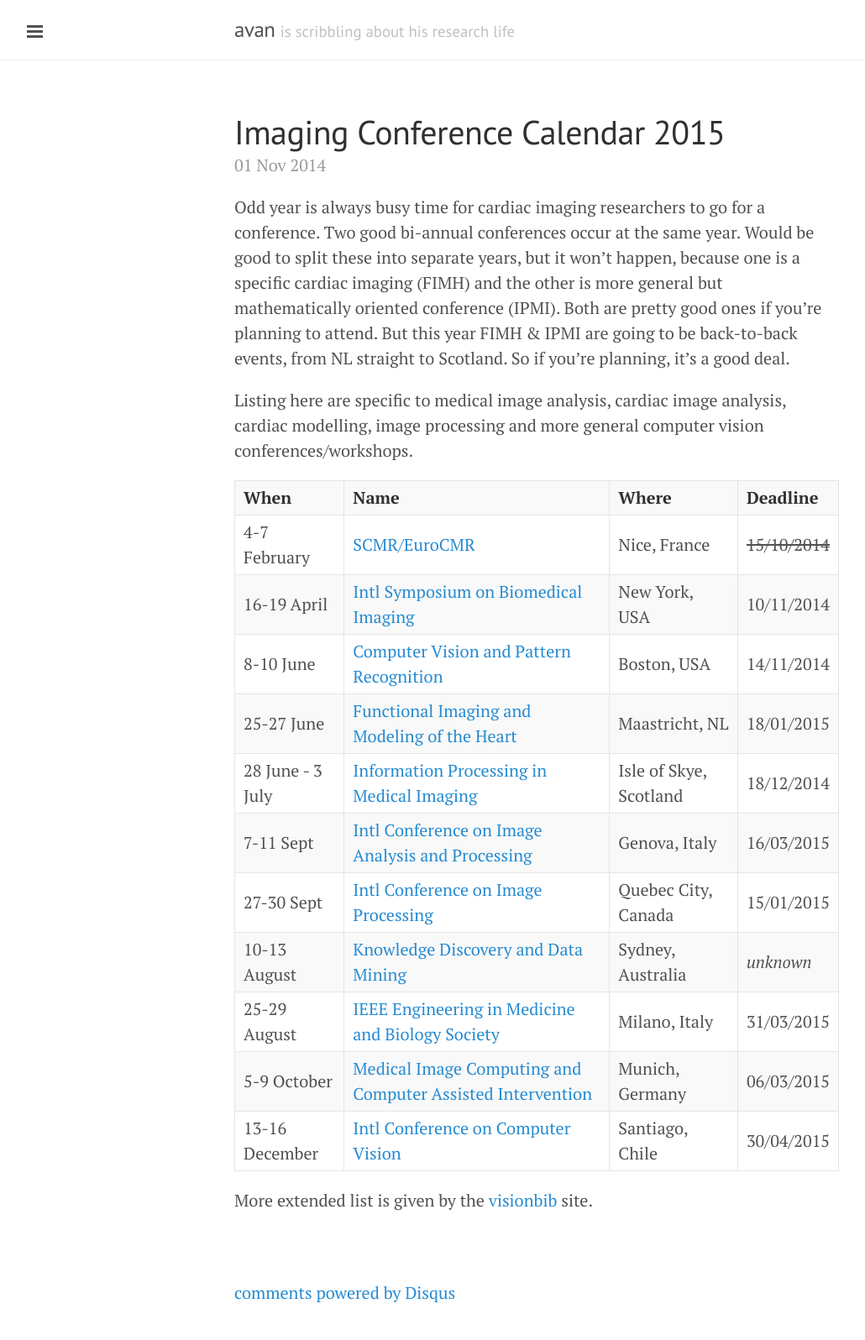
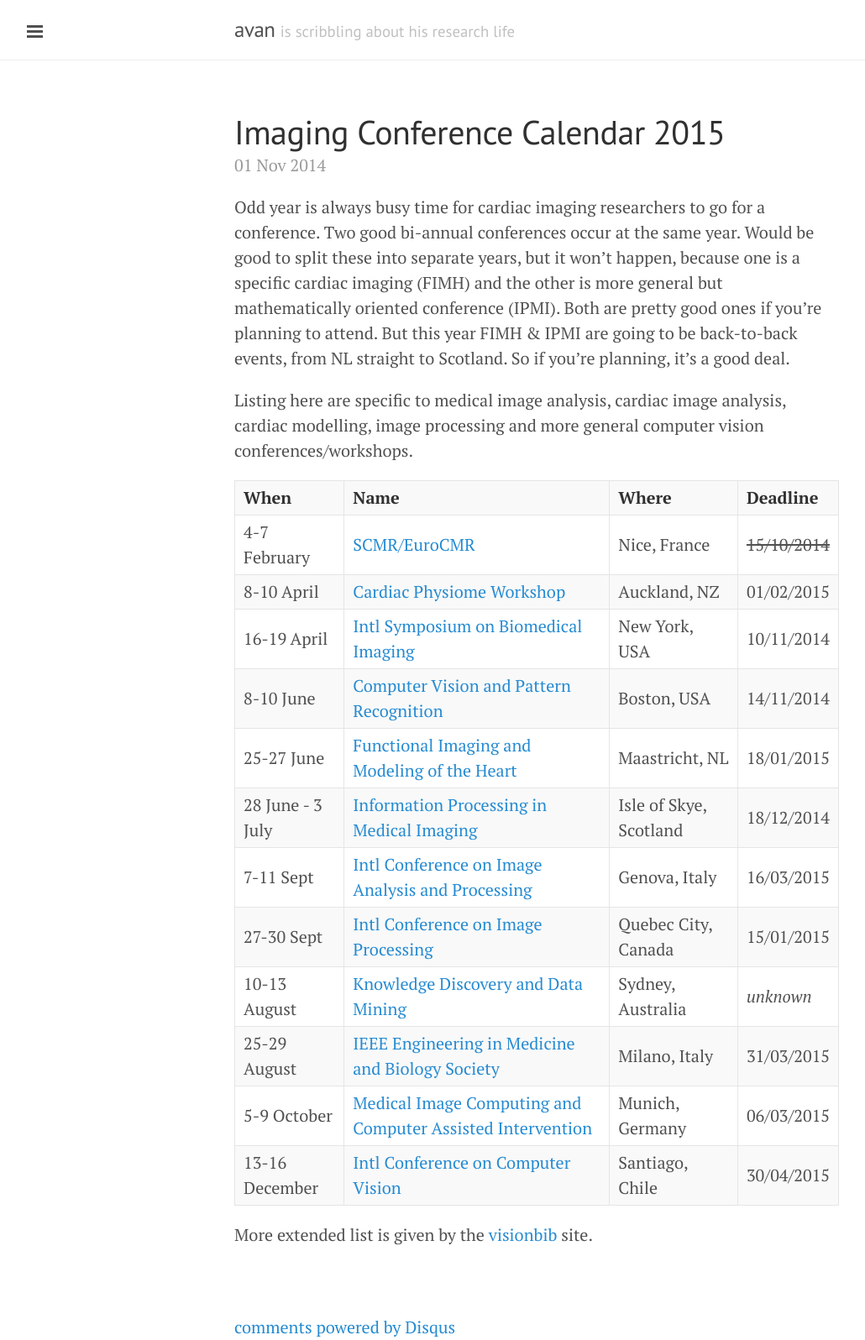
Before and after one commit to avansp/old-jekyll-avansp.github.io, a Jekyll site: the page built from _posts/2014-11-01-conference-calendar-2015.md, in a window 1280 px wide. Shown: the whole page at 84% size, without its empty margins (1-1031 px from the left). Built offline with Jekyll 4.4.1, drawn with Linux system fonts in a browser that asks for light colours; nearby versions of some CDN libraries; comment, search, counter and statistics services are not loaded; before the commit the page ends 1555 px from its top, so only the background shows below that.

Commit message:
UPD - 2015 calendar

```diff
--- a/_posts/2014-11-01-conference-calendar-2015.md
+++ b/_posts/2014-11-01-conference-calendar-2015.md
@@ -10,6 +10,7 @@ Listing here are specific to medical image analysis, cardiac image analysis, car
 
 | **When** | **Name** | **Where** | **Deadline**
 | 4-7 February | [SCMR/EuroCMR][SCMR] | Nice, France | <del>15/10/2014</del>
+| 8-10 April | [Cardiac Physiome Workshop][CPW] | Auckland, NZ | 01/02/2015
 | 16-19 April | [Intl Symposium on Biomedical Imaging][ISBI] | New York, USA | 10/11/2014
 | 8-10 June | [Computer Vision and Pattern Recognition][CVPR] | Boston, USA | 14/11/2014
 | 25-27 June | [Functional Imaging and Modeling of the Heart][FIMH] | Maastricht, NL | 18/01/2015
```
Also changed, not shown: other parts of _posts/2014-11-01-conference-calendar-2015.md (+1 -0 lines).
